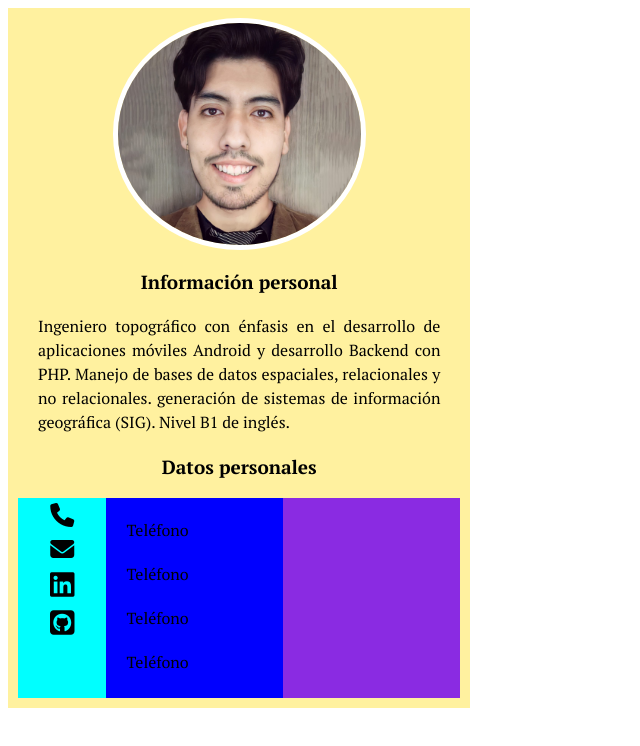
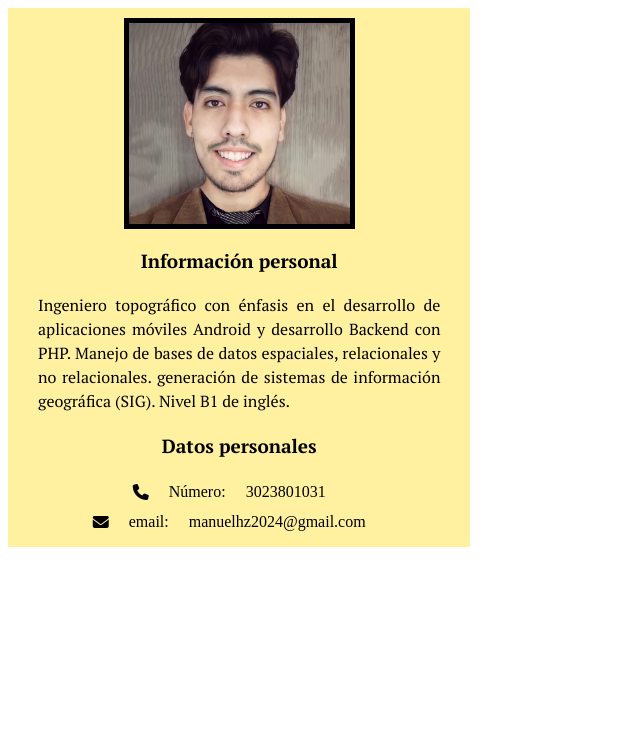
Before and after one commit to eratostenes1997/HV, a plain HTML site: page index.html in a window 1280 px wide. Shown: the whole page, without its empty margins (0-640 px from the left). Drawn offline with Linux system fonts and the light colour scheme.

Commit message:
me falta usar grid

```diff
--- a/css/styles.css
+++ b/css/styles.css
@@ -3,14 +3,11 @@
     background-color: rgb(255, 241, 159);
     width: 35%;
     height: 100%;
-    border: 5px;
-
 }
 
 .imagen {
-    border: 5px solid white;
-    border-radius: 50%;
-    width: 55%; /* Ajusta al 100% para ocupar todo el ancho de .izquierda */
+    border: 5px solid rgb(0, 0, 0);
+    width: 50%; /* Ajusta al 100% para ocupar todo el ancho de .izquierda */
     height: 100%; /* Ajusta la altura automáticamente para mantener la proporción */
     display: block; /* Asegura que la imagen sea tratada como un bloque */
     margin: 0 auto; /* Centra la imagen horizontalmente */
@@ -30,33 +27,17 @@
     margin: 20px;
     text-align: justify;
 }
-.datos{
+
+
+.campos{
     width: 100%;
-    height: 200px;
+    height: 30px;
+
+    align-items: center;
+    justify-content: center;
     display: flex;
-    flex-direction: row;
 }
 
-.iconos{
-    align-items: center;
-    display: flex;
-    flex-direction: column;
-    flex:20%;
-    background-color: aqua;
+.icono, .clave, .valor{
+    margin-right: 20px;
 }
-.campos{
-    flex: 40%;
-    background-color: blue;
-}
-.info{
-    flex: 40%;
-    background-color: blueviolet;
-}
-.icono{
-    margin: 5px;
-    font-size: 24px; /* Puedes ajustar el tamaño según tus necesidades */
-  }
-  .icono-pequeño{
-    margin: 5px;
-    font-size: 28px; /* Puedes ajustar el tamaño según tus necesidades */
-  }
--- a/index.html
+++ b/index.html
@@ -25,22 +25,21 @@
                     Manejo de bases de datos espaciales, relacionales y no relacionales.
                     generación de sistemas de información geográfica (SIG).
                     Nivel B1 de inglés.</p>
+
+               <section>
                 <p class="titulo">Datos personales</p>
-               <section class="datos">
-                  <div class="iconos">
+                <div class="campos">
                     <i class="fa-solid fa-phone icono"></i>
+                    <p class="clave">Número:</p>
+                    <p class="valor">3023801031</p>
+                </div>
+                <div class="campos">
                     <i class="fa-solid fa-envelope icono"></i>
-                    <i class="fa-brands fa-linkedin icono-pequeño"></i>
-                    <i class="fa-brands fa-square-github icono-pequeño"></i>
-                  </div>
-                  <div class="campos">
-                    <p class="parrafo">Teléfono</p>
-                    <p class="parrafo">Teléfono</p>
-                    <p class="parrafo">Teléfono</p>
-                    <p class="parrafo">Teléfono</p>
-                  </div>
-                  <div class="info"></div>
+                    <p class="clave">email:</p>
+                    <p class="valor">manuelhz2024@gmail.com</p>
+                </div>
                </section>
+
             </div>
         </section>
         <section>
```
